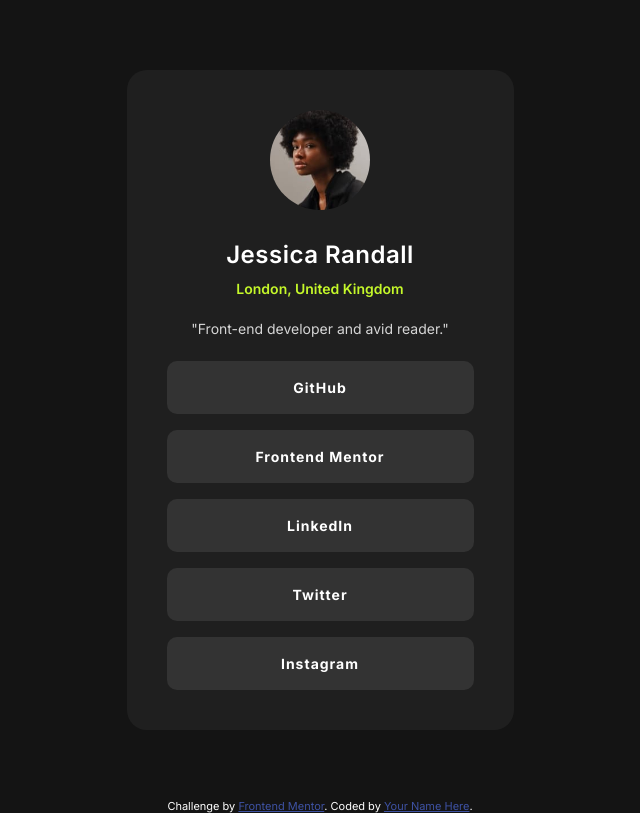
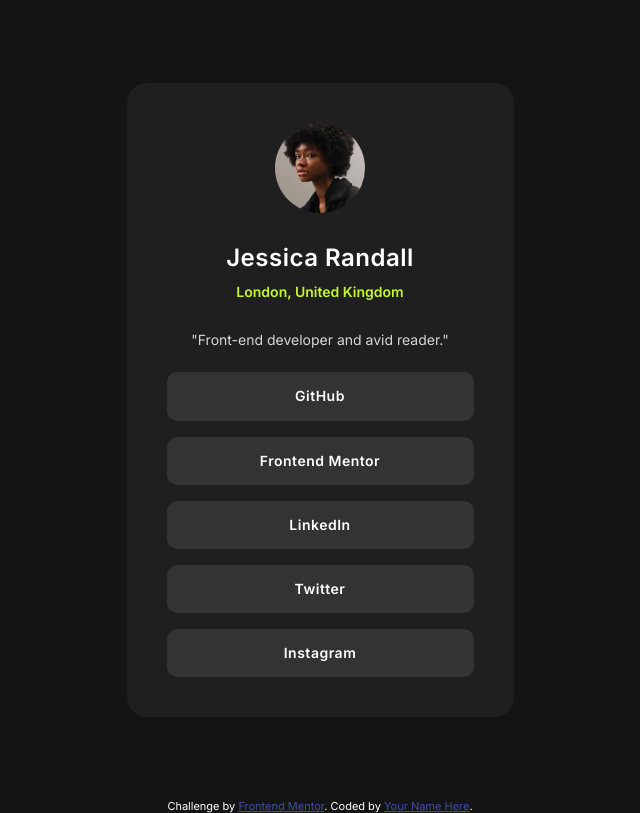
Before and after one commit to Adriverion/social-links-profile, a plain HTML site: page index.html in a window 1280 px wide. Shown: the whole page, without its empty margins (320-960 px from the left). Drawn offline with nearby package versions, Linux system fonts and the light colour scheme.

Commit message:
correction

```diff
--- a/css/style.css
+++ b/css/style.css
@@ -44,7 +44,7 @@
 
 .social-card__avatar-img {
     display: inline-block;
-    width: 100px;
+    width: 90px;
     height: auto;
     border-radius: 50%;
     margin-bottom: 1.5rem;
@@ -61,7 +61,7 @@
 .social-card__avatar-location {
     font-weight: 600;
     color:var(--green);
-    margin-bottom: 1.5rem;
+    margin-bottom: 2rem;
 }
 
 .social-card__avatar-bio {
@@ -84,11 +84,10 @@
     background-color: var(--grey-700);
     text-decoration: none;
     color: var(--white);
-    font-weight: 700;
+    font-weight: 600;
     padding: 1rem 0;
     margin-bottom: 1rem;
-    line-height: 150%;
-    letter-spacing: 1px;
+    letter-spacing: .5px;
     border-radius: 10px;
 }
 
```
